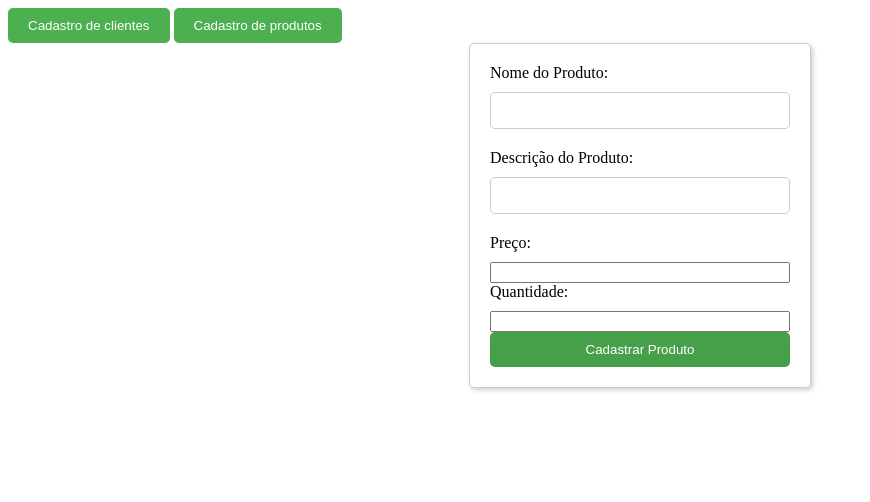
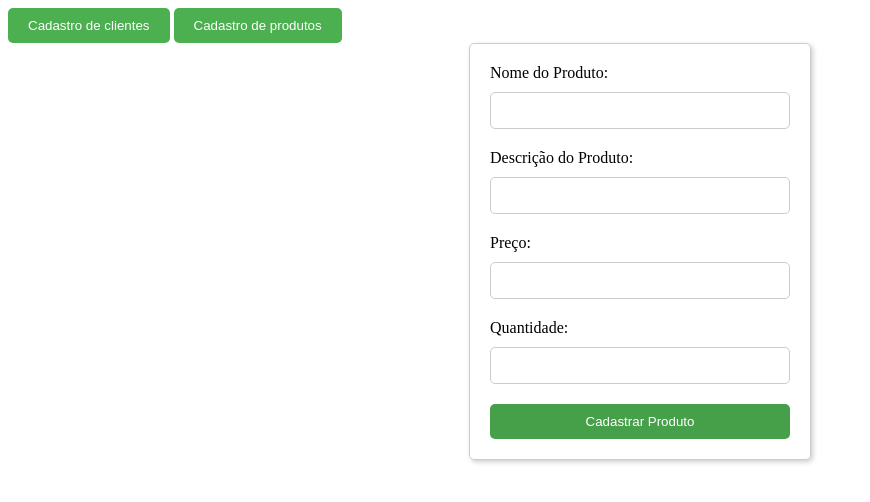
Before and after one commit to Ricardomjr-10/formulario, a plain HTML site: page index.html in a window 1280 px wide. Both pictures are taken after a click on the button "Cadastro de produtos". Shown: the whole page, without its empty margins (0-870 px from the left). Drawn offline with Linux system fonts and the light colour scheme.

Commit message:
add style input form product

```diff
--- a/index.html
+++ b/index.html
@@ -28,16 +28,16 @@
 
 <form id="cadastro-produto" action="/submit_product" method="POST">
     <label for="product_name">Nome do Produto:</label>
-    <input type="text" id="product_name" name="product_name" required>
+    <input class="input-produto" type="text" id="product_name" name="product_name" required>
 
     <label for="product_description">Descrição do Produto:</label>
-    <input type="text" id="product_description" name="product_description">
+    <input class="input-produto" type="text" id="product_description" name="product_description">
 
     <label for="product_price">Preço:</label>
-    <input type="number" id="product_price" name="product_price" required step="0.01" min="0">
+    <input class="input-produto" type="number" id="product_price" name="product_price" required step="0.01" min="0">
 
     <label for="product_quantity">Quantidade:</label>
-    <input type="number" id="product_quantity" name="product_quantity" required min="0">
+    <input class="input-produto" type="number" id="product_quantity" name="product_quantity" required min="0">
 
     <button type="submit">Cadastrar Produto</button>
 </form>
--- a/style.css
+++ b/style.css
@@ -9,6 +9,8 @@ form {
     box-shadow: 2px 2px 5px rgba(0,0,0,0.2);
 }
 
+
+
 #cadastro-cliente, #cadastro-produto {
     display: none;
 }
@@ -17,7 +19,7 @@ label {
     margin-bottom: 10px;
 }
 
-input[type="text"], input[type="email"], input[type="tel"] {
+input[type="text"], input[type="email"], input[type="tel"], .input-produto {
     padding: 10px;
     margin-bottom: 20px;
     border: 1px solid #ccc;
```
